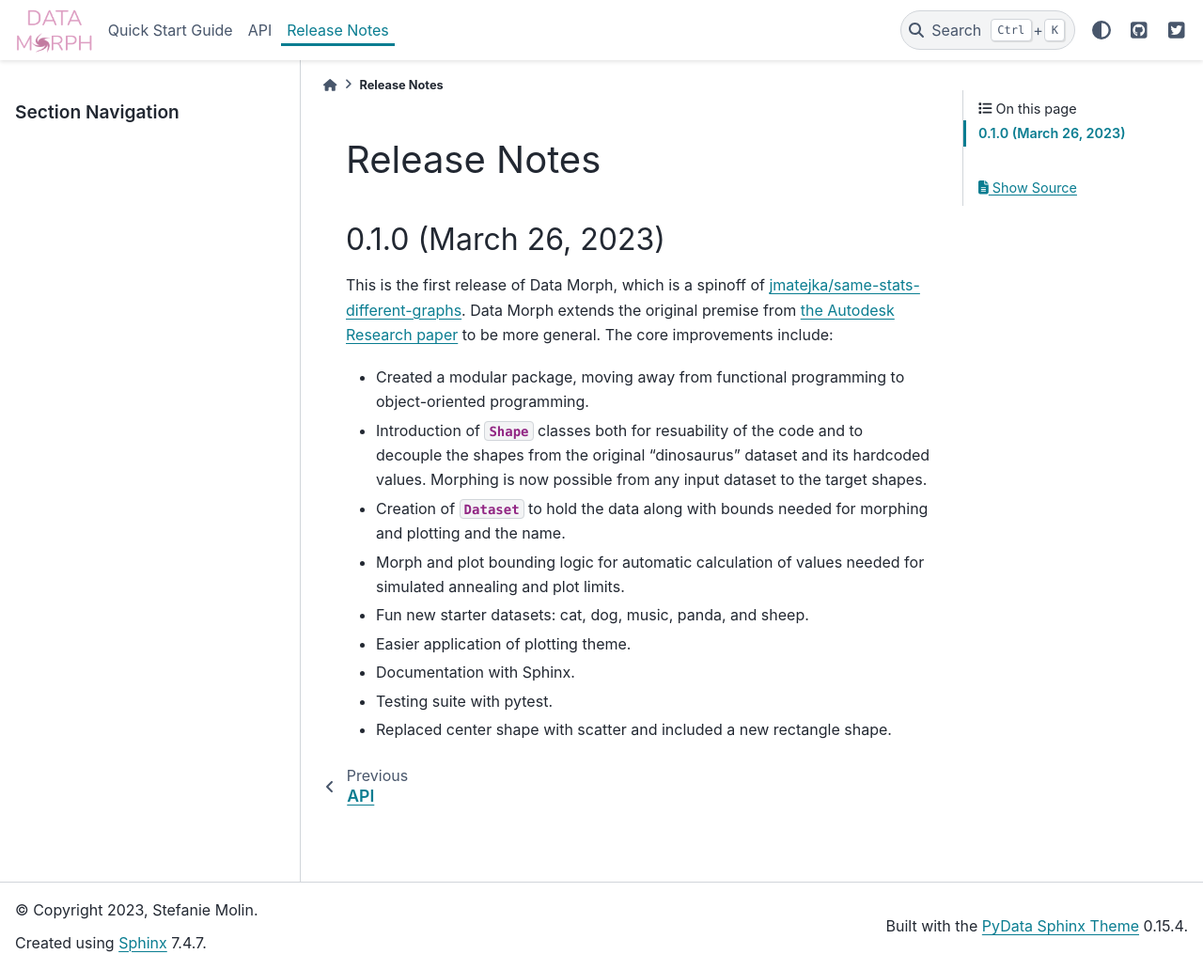
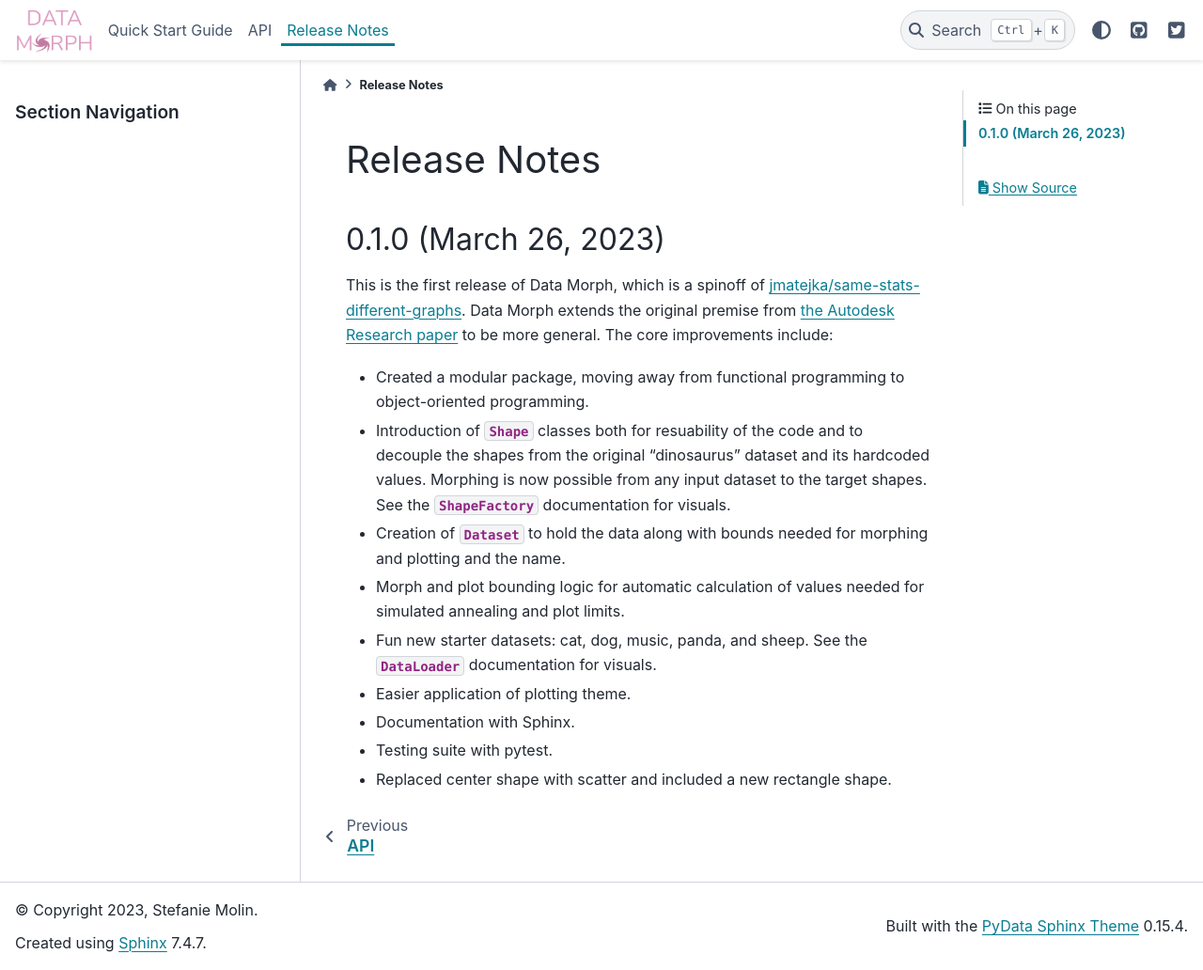
Before and after one commit to stefmolin/data-morph, a Sphinx documentation site: the page built from docs/release_notes.rst, in a window 1280 px wide and 1032 px high. Shown: the whole window at 94% size. Built offline with Sphinx 7.4.7 and the PyData theme 0.15.4, drawn with Linux system fonts in a browser that asks for light colours.

Commit message:
Add links to visuals for shapes in docs.

```diff
--- a/docs/release_notes.rst
+++ b/docs/release_notes.rst
@@ -13,10 +13,10 @@ The core improvements include:
 * Created a modular package, moving away from functional programming to object-oriented programming.
 * Introduction of :class:`.Shape` classes both for resuability of the code and to decouple the shapes from
   the original "dinosaurus" dataset and its hardcoded values. Morphing is now possible from any input dataset
-  to the target shapes.
+  to the target shapes. See the :class:`.ShapeFactory` documentation for visuals.
 * Creation of :class:`.Dataset` to hold the data along with bounds needed for morphing and plotting and the name.
 * Morph and plot bounding logic for automatic calculation of values needed for simulated annealing and plot limits.
-* Fun new starter datasets: cat, dog, music, panda, and sheep.
+* Fun new starter datasets: cat, dog, music, panda, and sheep. See the :class:`.DataLoader` documentation for visuals.
 * Easier application of plotting theme.
 * Documentation with Sphinx.
 * Testing suite with pytest.
```
